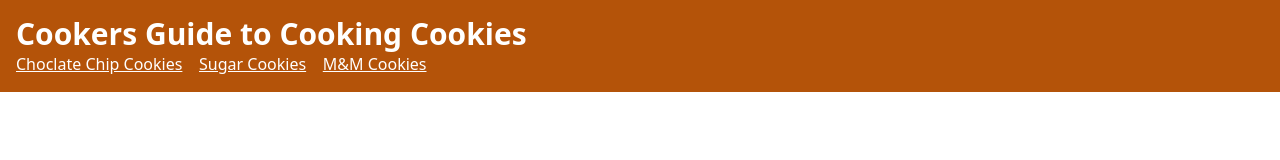
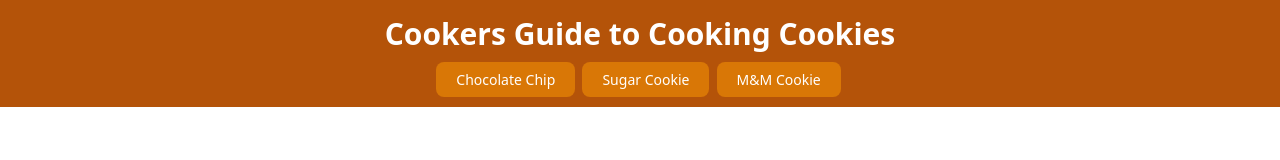
Before and after one commit to isaacfonner/cookatcookies, a plain HTML site: page index.html in a window 1280 px wide. Drawn offline with nearby package versions, Linux system fonts and the light colour scheme.

Commit message:
did some stuff

```diff
--- a/index.html
+++ b/index.html
@@ -3,16 +3,16 @@
     <head>
         <title>The Cookers Guide to Cookies</title>
         <link href="https://cdn.jsdelivr.net/npm/tailwindcss@2.2.19/dist/tailwind.min.css" rel="stylesheet">
-        <link rel="icon" type="image/x-icon" href="/images/cookie.jpg">
+        <link rel="icon" type="image/x-icon" href="/images/cookie.webp">
         <link rel="stylesheet" href="styles.css"/>
     </head>
     <body>
         <header class="bg-yellow-700 text-white p-4">
             <div class="container mx-auto">
                 <h1 class="text-3xl font-bold">Cookers Guide to Cooking Cookies</h1>
-                <a class="topbar" href="#">Choclate Chip Cookies</a>
-                <a class="topbar" href="#">Sugar Cookies</a>
-                <a class="topbar" href="#">M&M Cookies</a>
+                <a href="#" class="text-white bg-yellow-600 hover:bg-yellow-800 focus:ring-4 font-medium rounded-lg text-sm px-5 py-2 focus:outline-none">Chocolate Chip</a>
+                <a href="#" class="text-white bg-yellow-600 hover:bg-yellow-800 focus:ring-4 font-medium rounded-lg text-sm px-5 py-2 focus:outline-none">Sugar Cookie</a>
+                <a href="#" class="text-white bg-yellow-600 hover:bg-yellow-800 focus:ring-4 font-medium rounded-lg text-sm px-5 py-2 focus:outline-none">M&M Cookie</a>
             </div>
         </header>
     </body>
--- a/styles.css
+++ b/styles.css
@@ -1,4 +1,10 @@
-.topbar {
-    text-decoration: underline;
-    margin-right: 1%;
+header a {
+    margin-right: 3px;
 }
+header {
+    text-align: center;
+}
+
+h1 {
+    margin-bottom: 15px;
+}
```
Also changed, not shown: images/cookie.webp (added).
